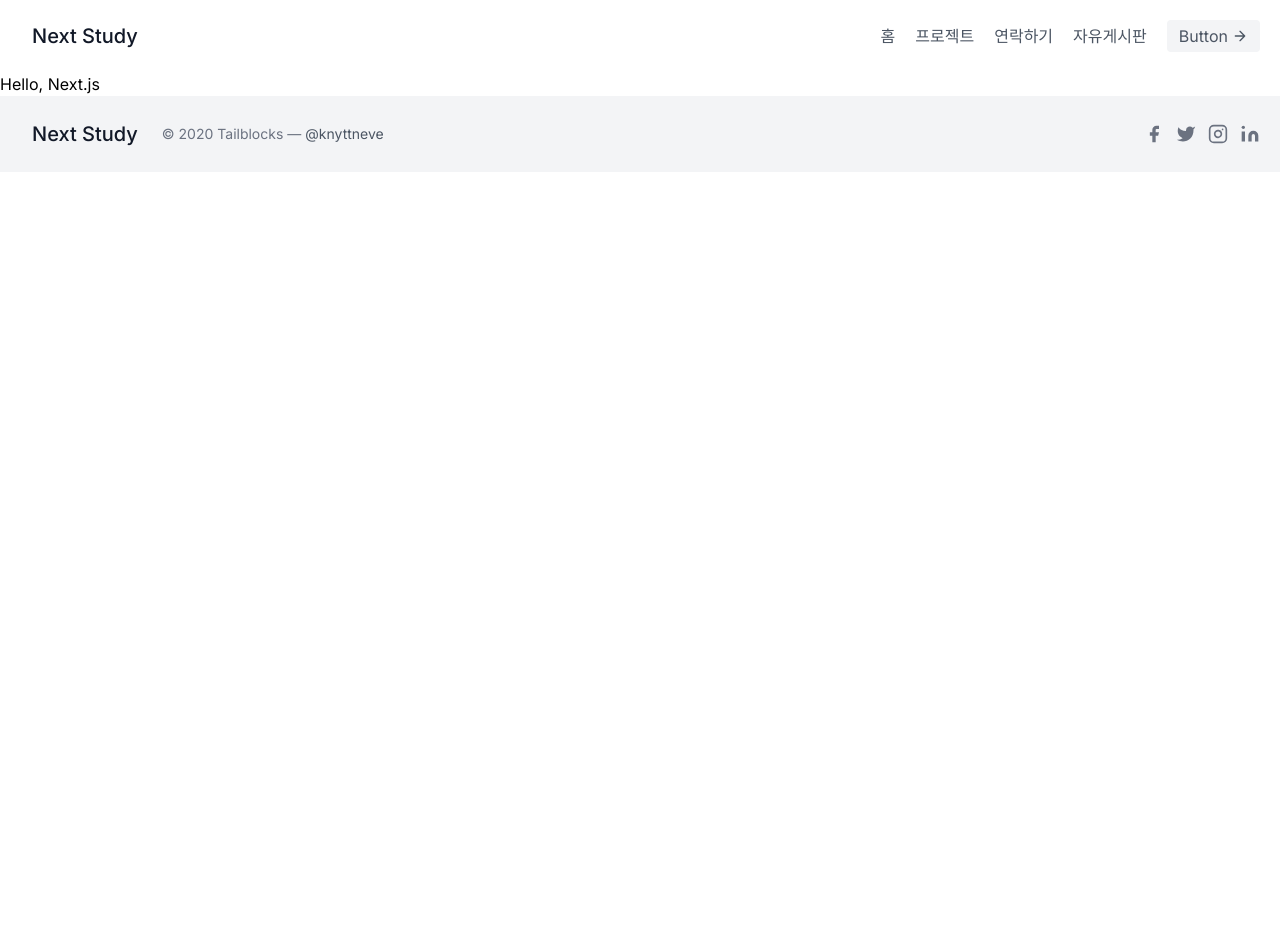
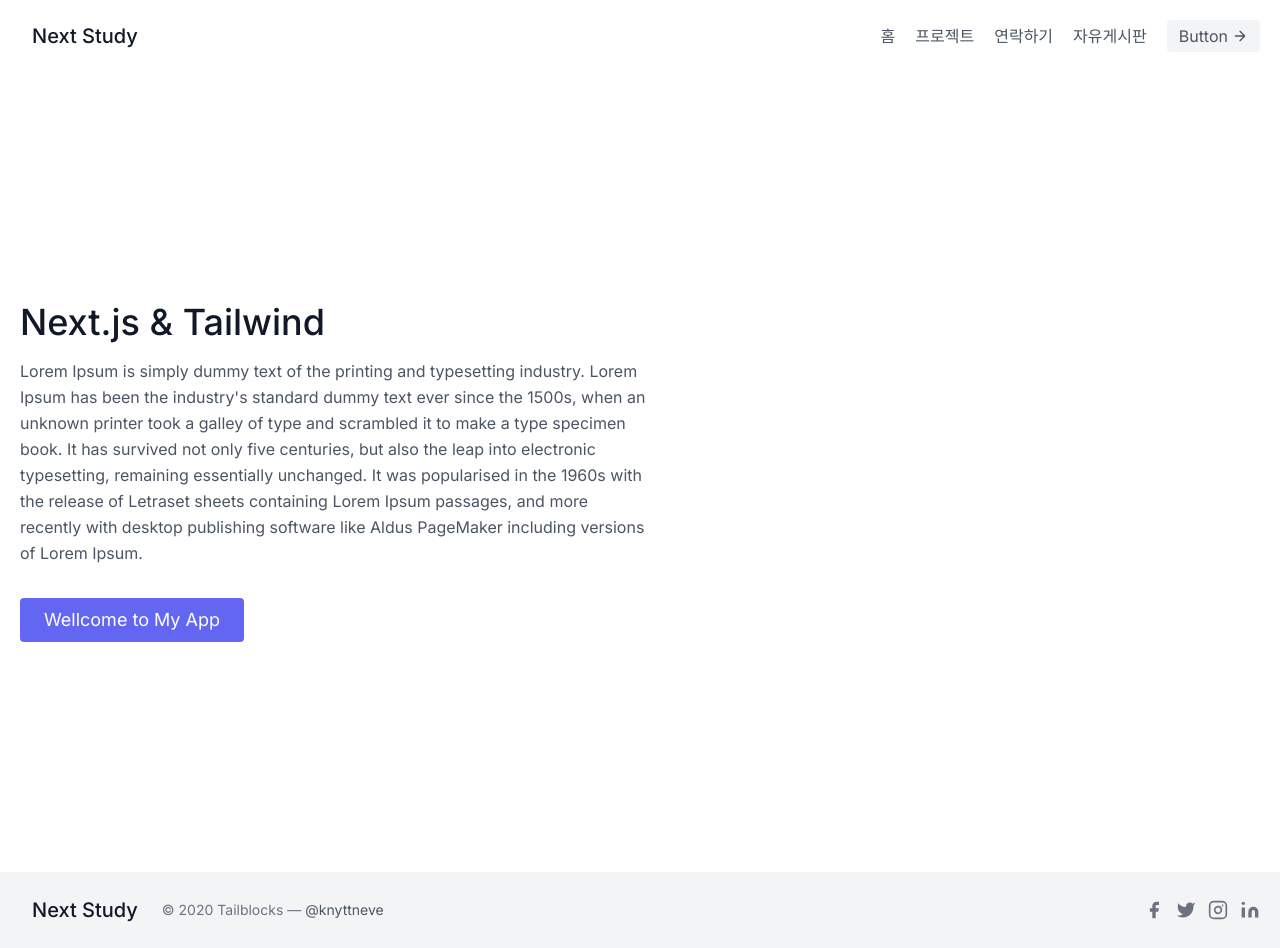
Before and after one commit to polarisyb/Next.js-study, a Next.js app: page / in a window 1280 px wide. Before the commit the page ends 800 px from the top, so only its background shows below. Built offline with nearby package versions, Linux system fonts and the light colour scheme.

Commit message:
components import 및 적용

```diff
--- a/src/app/layout.tsx
+++ b/src/app/layout.tsx
@@ -2,7 +2,8 @@ import './globals.css'
 import { Inter } from 'next/font/google'
 
 import Header from '@/components/header'
-import Footer from '@/components/Footer'
+import Footer from '@/components/footer'
+import Section from '@/components/section'
 
 const inter = Inter({ subsets: ['latin'] })
 
@@ -20,7 +21,7 @@ export default function RootLayout({
     <html lang="en">
       <body className={inter.className}>
         <Header />
-        {children}
+        <Section />
         <Footer />
       </body>
     </html>
```
